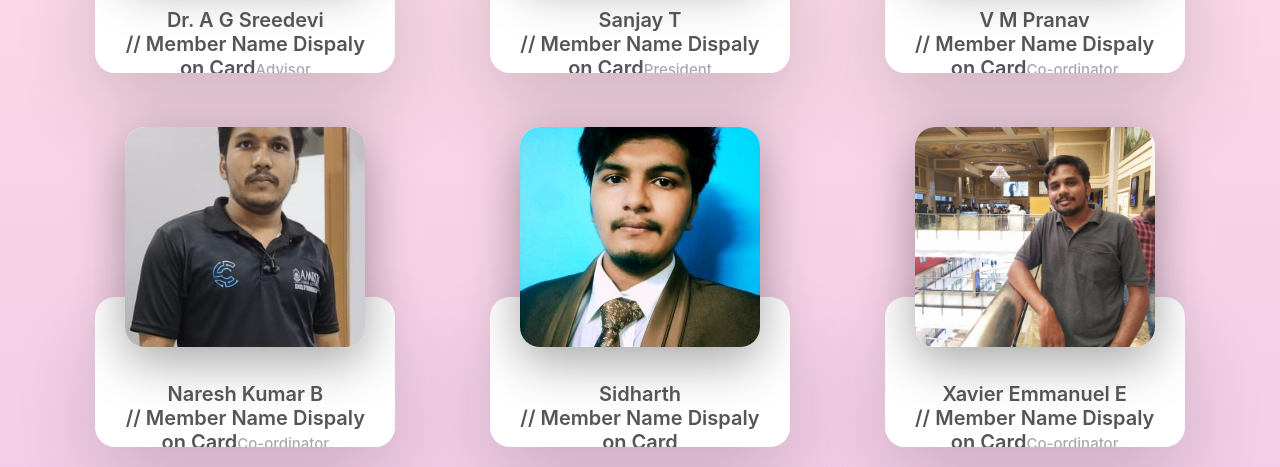
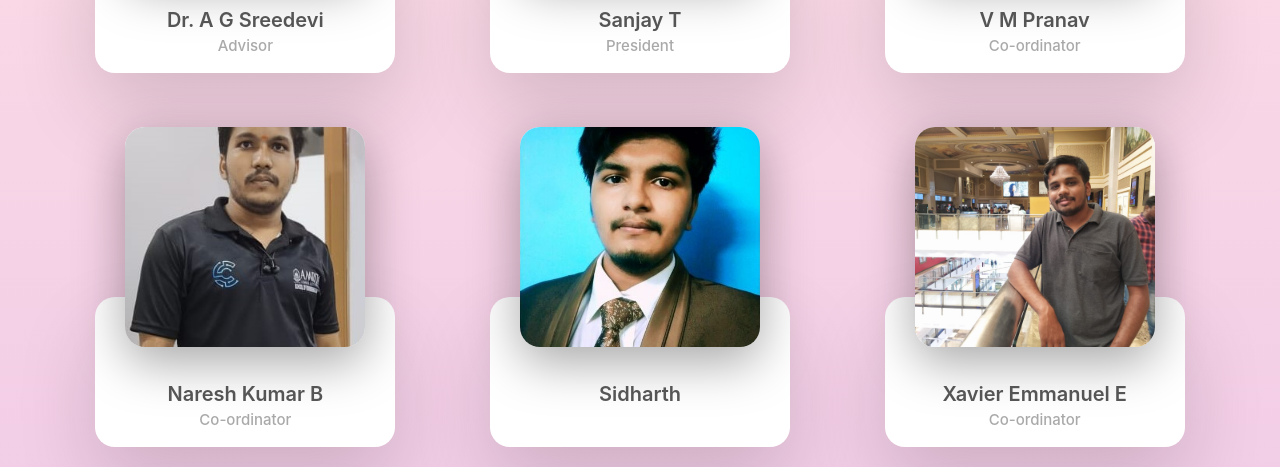
Before and after one commit to Paritosh-J/cog-team-page, a React (Create React App) app: page / in a window 1280 px wide. Shown: the part 333-800 px from the top of the page. Built offline with nearby package versions, Linux system fonts and the light colour scheme.

Commit message:
Update Card.js

```diff
--- a/src/Components/Pages/Card.js
+++ b/src/Components/Pages/Card.js
@@ -13,21 +13,21 @@ const Card = (prop) => {
     <>
       <div class="card">
         <div class="imgbox">
-          <img src={prop.src} alt="" />      // Memeber Image Dispaly
+          <img src={prop.src} alt="" />
         </div>
         <div class="content">
           <div class="details">
             <h2>
-              {prop.name} <br />             // Member Name Dispaly on Card
+              {prop.name} <br />
               <span>
-                {prop.post} <br />           // Member Designation in Cognizance Club
+                {prop.post} <br />
               </span>
             </h2>
             <div class="data">
               <p>
-                {prop.desc}                  // Member Description
+                {prop.desc}
               </p>
-              <div class="Media_icons">      // Member Socials
+              <div class="Media_icons">
                 <ul>
                   <li class="icon Gmail">
                     <a href="mailto:{prop.mail}" target="_blank">
```
